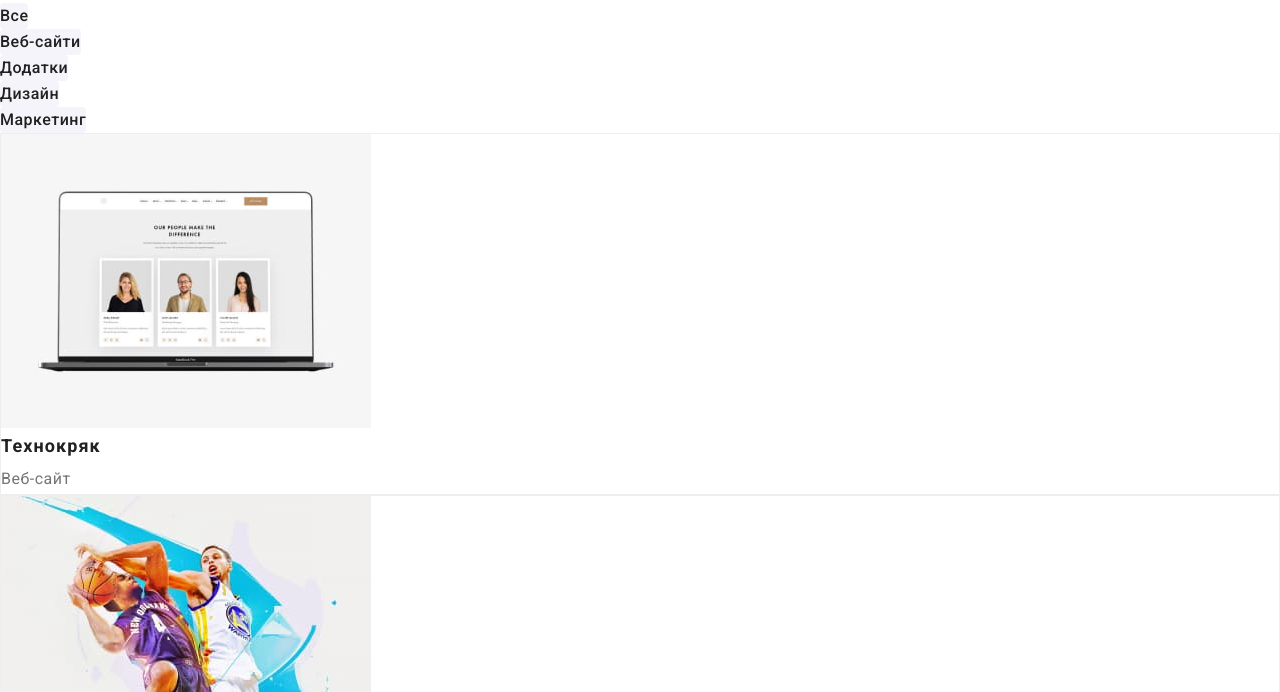
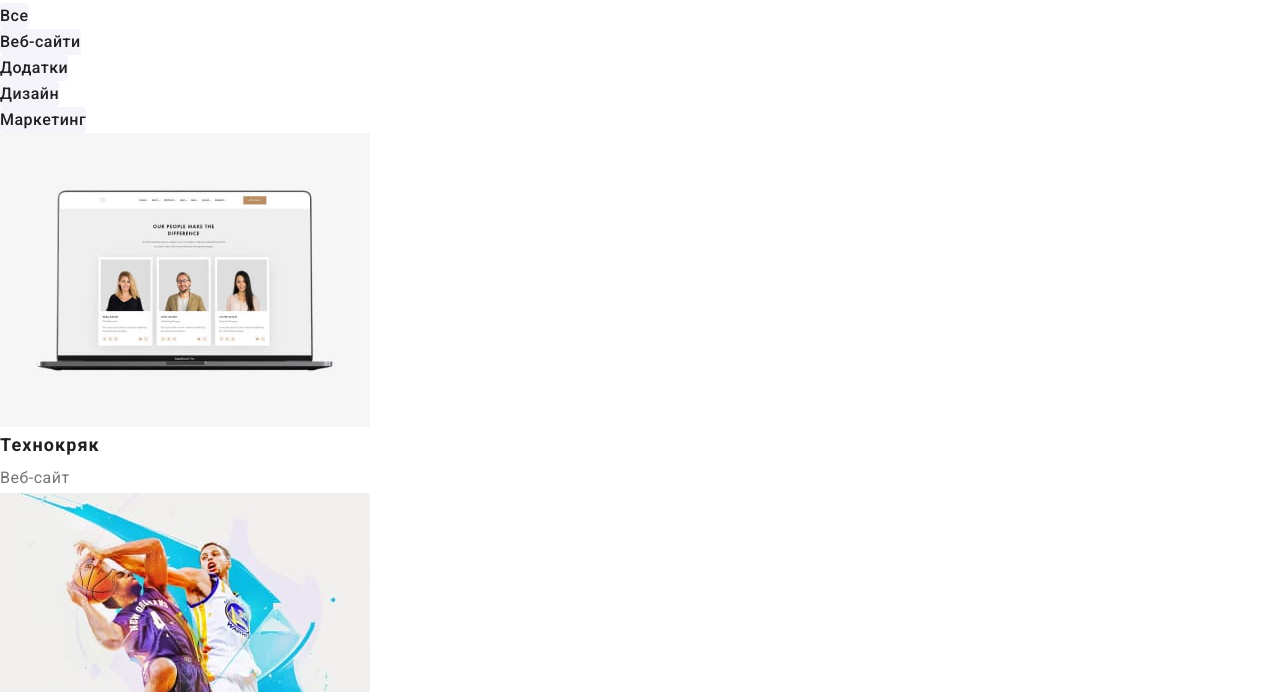
Before and after one commit to verado-batsu/goit-markup-hw-02, a plain HTML site: page portfolio.html in a window 1280 px wide. Shown: the part 108-800 px from the top of the page. Drawn offline with Linux system fonts and the light colour scheme.

Commit message:
it is temporarily disabled border

```diff
--- a/css/styles.css
+++ b/css/styles.css
@@ -262,7 +262,7 @@ body {
 .portfolio__list {}
 
 .portfolio__item {
-	border: 1px solid #EEEEEE;
+	/* border: 1px solid #EEEEEE; */
 }
 
 .portfolio__link {}
```
